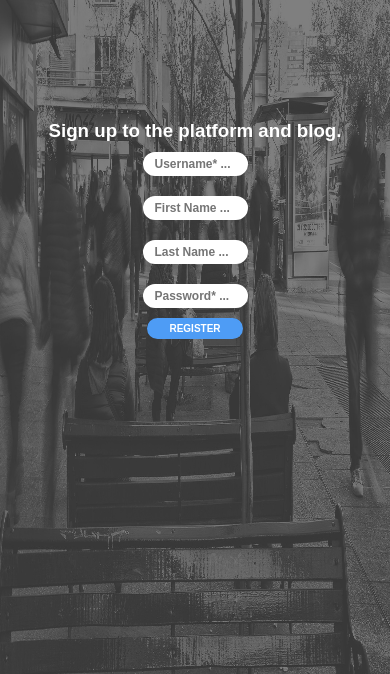
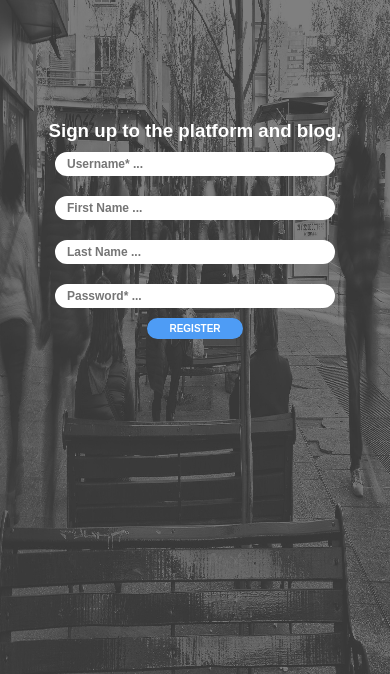
Before and after one commit to YauheniRusinchuk/developement_sweden, a Django app: page /registration/ in a window 390 px wide. Shown: the top 674 px of the page. Run offline with Django 3.2, Linux system fonts and the light colour scheme; parts of the project's set-up code (start-up, migrations or seed data) failed here and were passed over; some libraries are stand-ins or nearby versions; some web fonts are replaced.

Commit message:
media query change registration.html

```diff
--- a/apps/static/css/style.css
+++ b/apps/static/css/style.css
@@ -1911,6 +1911,33 @@ body {
     }
 }
 
+@media (max-width: 850px)  {
+    .guest .registration_container .form_registation input {
+        width: 60%;
+    }
+}
+
+@media (max-width: 850px) {
+    .guest .login_container input {
+        width: 60%;
+    }
+}
+
+
+@media (max-width: 510px) {
+    .guest .registration_container .form_registation input {
+        width: 70%;
+    }
+}
+
+@media (max-width: 410px) {
+    .guest .registration_container .form_registation input {
+        width: 80%;
+    }
+}
+
+
+
 
 @media (max-width: 570px) {
     .main_container {
```
